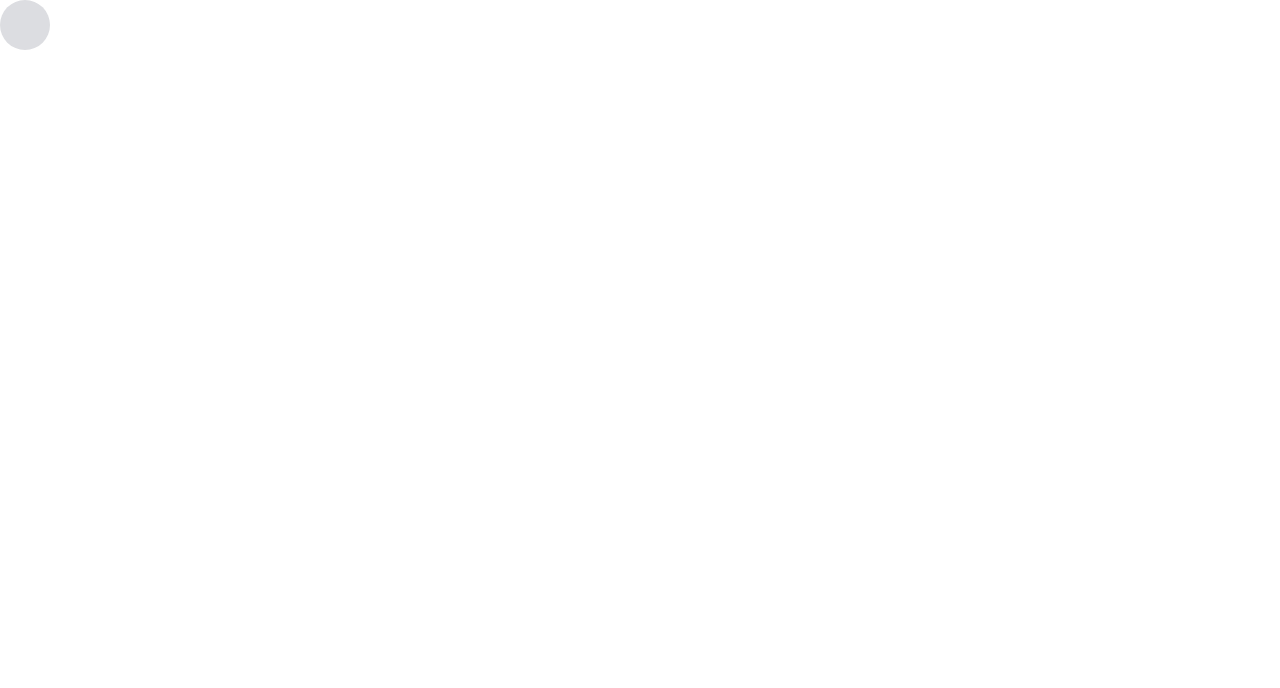
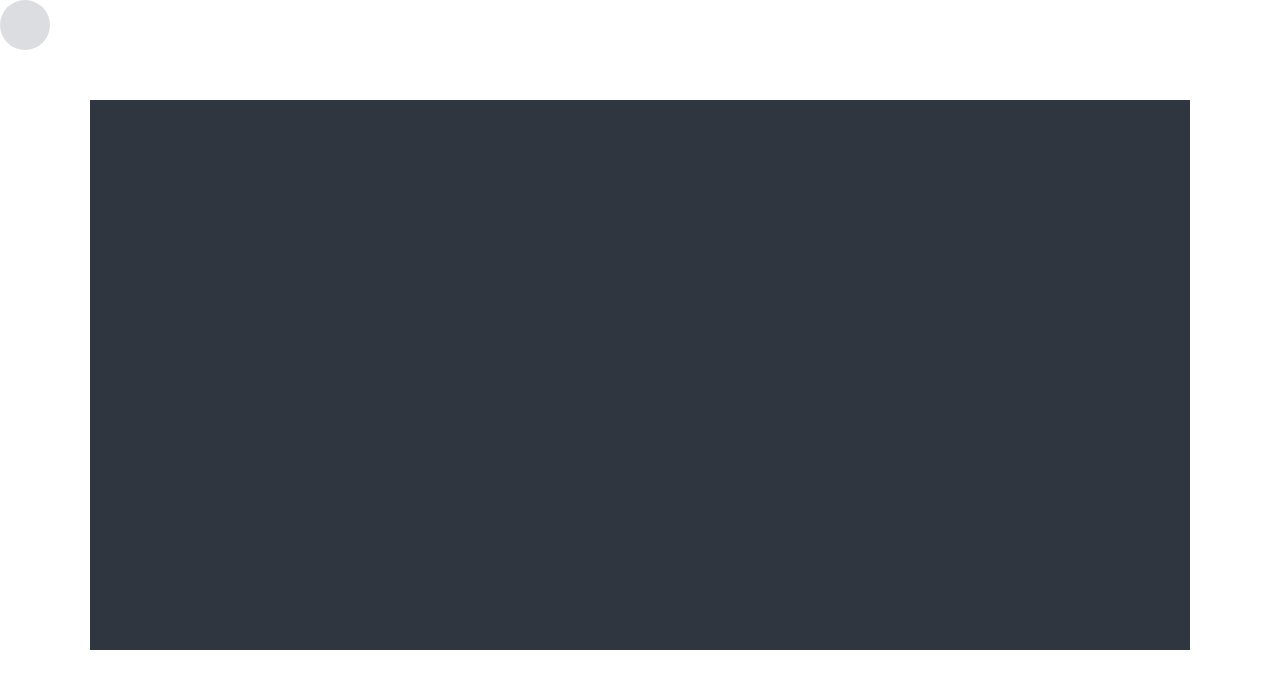
Before and after one commit to Luka-webdev/Maze, a plain HTML site: page index.html in a window 1280 px wide. Drawn offline with Linux system fonts and the light colour scheme.

Commit message:
Add area game

```diff
--- a/index.html
+++ b/index.html
@@ -8,9 +8,10 @@
     <link rel="stylesheet" href="style.css" />
   </head>
   <body>
-    <div class="ball"></div>
-    <canvas></canvas>
-
+    <div class="areaGame">
+      <canvas></canvas>
+      <div class="ball"></div>
+    </div>
     <script src="script.js"></script>
   </body>
 </html>
--- a/script.js
+++ b/script.js
@@ -8,6 +8,19 @@ const ballParameters = {
     positionY: 0,
     size: 50
 }
+const areaGame = {
+    width: 1100,
+    height: 550
+}
+
+const drawAreaGame = function () {
+    canvas.width = areaGame.width;
+    canvas.height = areaGame.height;
+    ctx.fillStyle = '#2f3640';
+    ctx.fillRect(0, 0, areaGame.width, areaGame.height);
+}
+drawAreaGame();
+
 
 
 
--- a/style.css
+++ b/style.css
@@ -6,7 +6,6 @@
   width: 1100px;
   height: 550px;
   margin: 100px auto;
-  background-color: #2f3640;
 }
 .ball {
   position: absolute;
```
